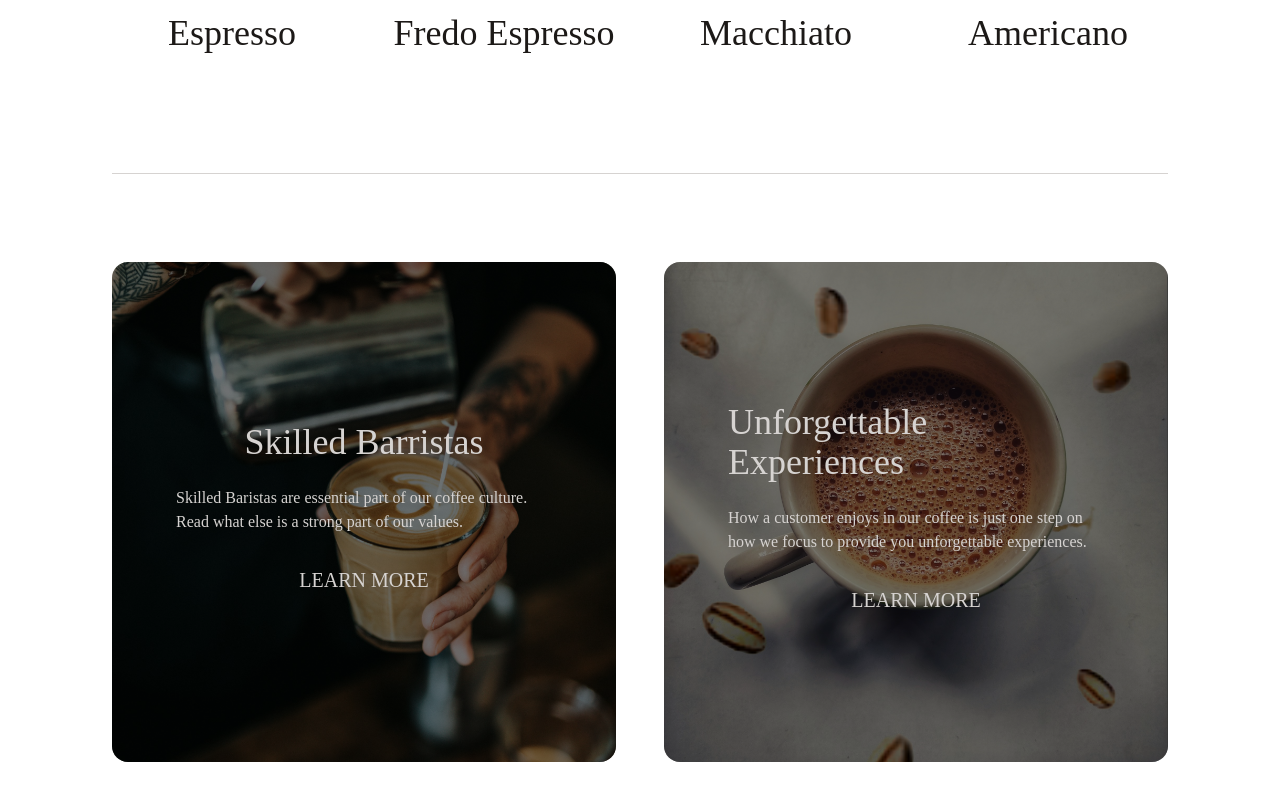
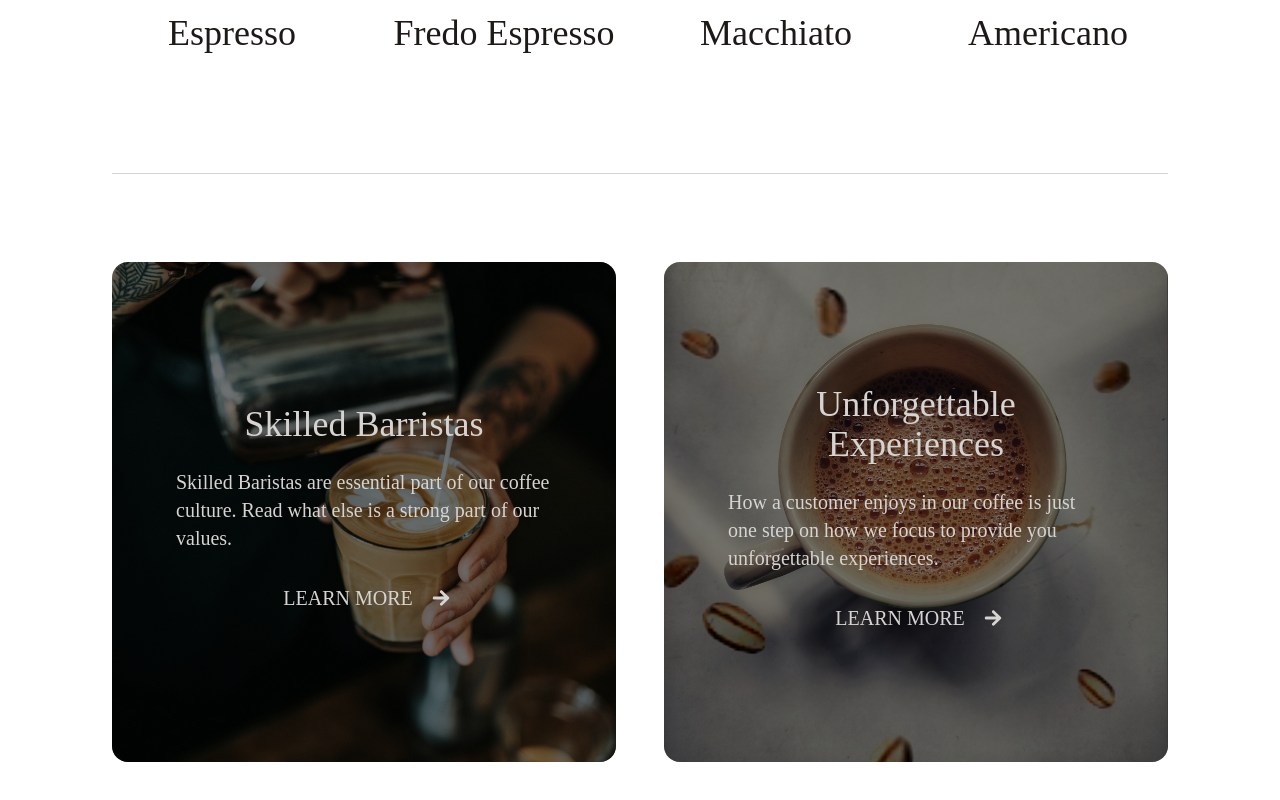
Before and after one commit to DarkoM996/coffeebar-website, a React (Vite) app: page / in a window 1280 px wide. Shown: the part 1593-2393 px from the top of the page. Built offline with nearby package versions, Linux system fonts and the light colour scheme; a web font is replaced by a local one.

Commit message:
design adjustments

```diff
--- a/src/components/FeaturedCards.tsx
+++ b/src/components/FeaturedCards.tsx
@@ -4,6 +4,7 @@ import coffeeimage3 from "../images/image4.jpg";
 import coffeeimage4 from "../images/image5.jpg";
 import coffeeimage5 from "../images/image19.jpg";
 import coffeeimage6 from "../images/image24.jpg";
+import { IoMdArrowRoundForward } from "react-icons/io";
 
 const FeaturedCards = () => {
   return (
@@ -76,16 +77,15 @@ const FeaturedCards = () => {
           />
           {/* Absolute position div with text and CTA */}
           <div className="absolute top-0 left-0 w-full h-full flex flex-col justify-center items-center gap-6 bg-black/50 rounded-2xl px-6 py-4 lg:px-16 text-stone-300">
-            <h3 className="text-2xl md:text-3xl lg:text-4xl">
-              Skilled Barristas
-            </h3>
-            <p className="text-base">
+            <h3 className="text-3xl lg:text-4xl">Skilled Barristas</h3>
+            <p className="text-xl">
               Skilled Baristas are essential part of our coffee culture. Read
               what else is a strong part of our values.
             </p>
             {/* Button + icon div */}
-            <div>
+            <div className="flex flex-col md:flex-row justify-center items-center gap-2 hover:border-b">
               <button className="text uppercase text-xl p-2">Learn More</button>
+              <IoMdArrowRoundForward className="text-2xl" />
             </div>
           </div>
         </div>
@@ -97,16 +97,17 @@ const FeaturedCards = () => {
           />
           {/* Absolute position div with text and CTA */}
           <div className="absolute top-0 left-0 w-full h-full flex flex-col justify-center items-center gap-6 bg-black/50 rounded-2xl px-6 py-4 lg:px-16 text-stone-300">
-            <h3 className="text-2xl md:text-3xl lg:text-4xl">
+            <h3 className="text-3xl lg:text-4xl text-center">
               Unforgettable Experiences
             </h3>
-            <p className="text-base">
+            <p className="text-xl">
               How a customer enjoys in our coffee is just one step on how we
               focus to provide you unforgettable experiences.
             </p>
             {/* Button + icon div */}
-            <div>
+            <div className="flex flex-col md:flex-row justify-center items-center gap-2 hover:border-b">
               <button className="text uppercase text-xl p-2">Learn More</button>
+              <IoMdArrowRoundForward className="text-2xl" />
             </div>
           </div>
         </div>
```
